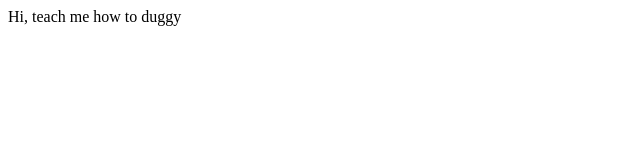
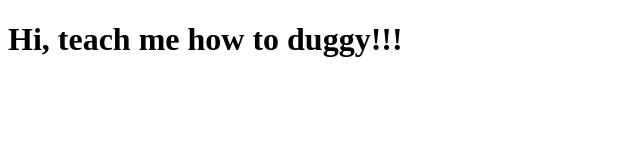
Before and after one commit to FloyddMayhew/First-Github-Project, a plain HTML site: page Index.html in a window 1280 px wide. Shown: the whole page, without its empty margins (0-640 px from the left). Drawn offline with Linux system fonts and the light colour scheme.

Commit message:
Font change

```diff
--- a/Index.html
+++ b/Index.html
@@ -7,6 +7,6 @@
     <title>Document</title>
 </head>
 <body>
-    Hi, teach me how to duggy
+    <h1>Hi, teach me how to duggy!!!</h1>
 </body>
 </html>
```
